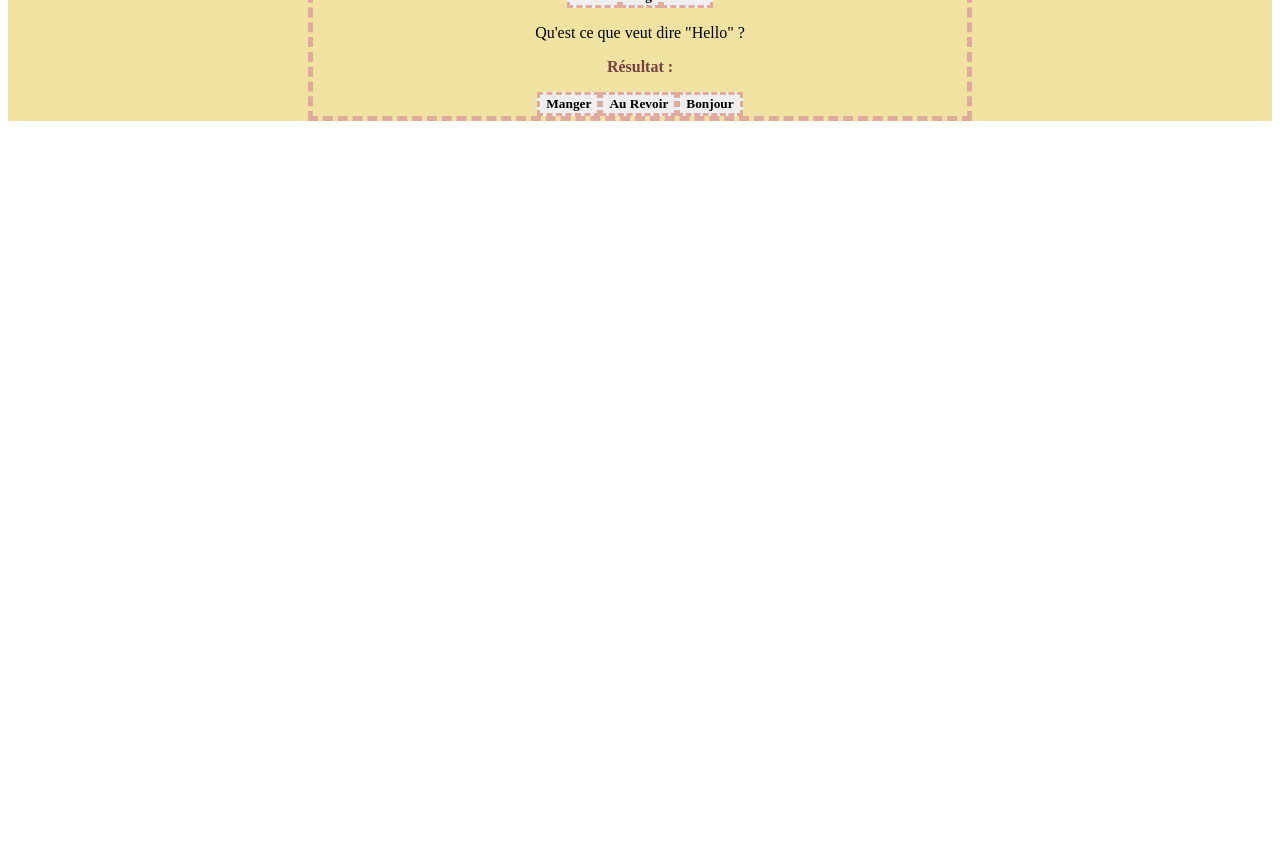
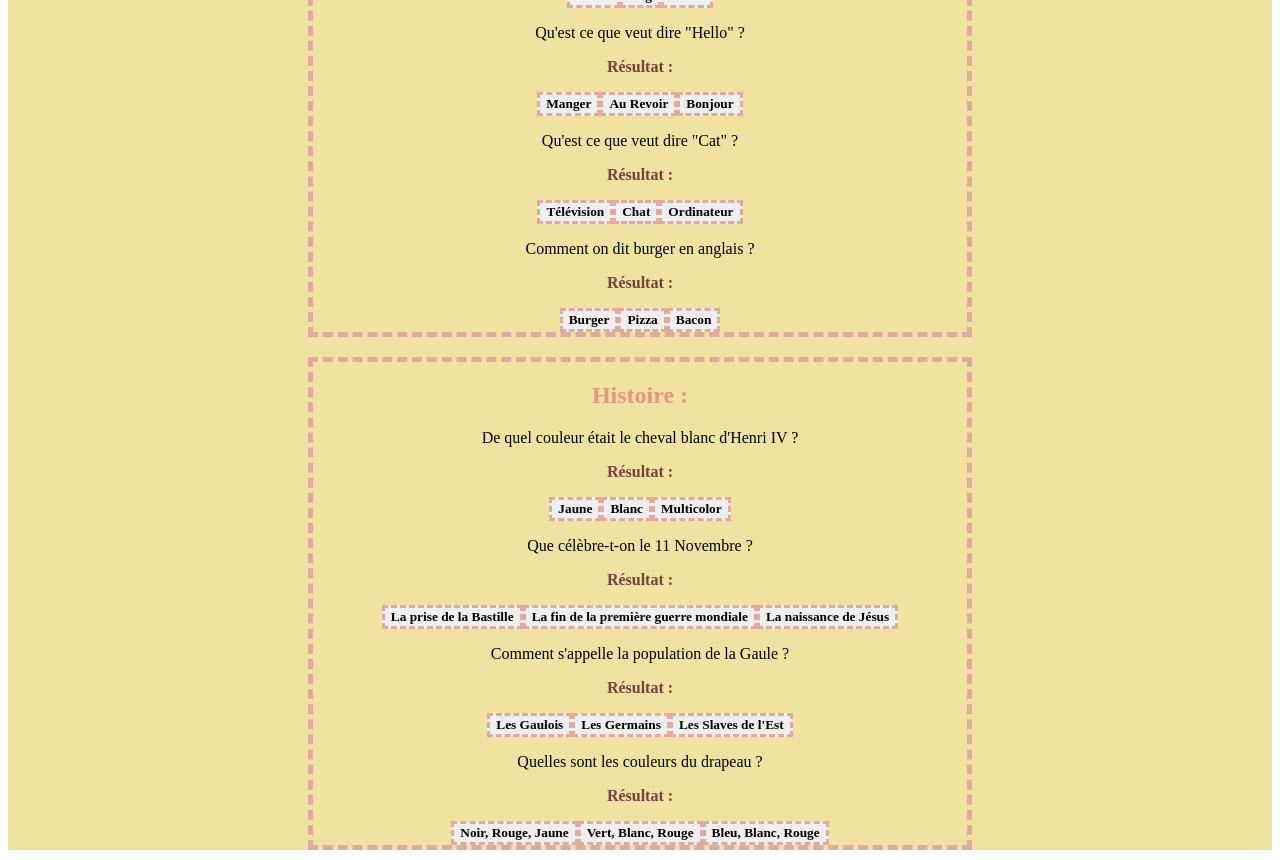
Before and after one commit to LLudyvine/Quizz-Enfants-Vuejs, a Vue app: page / in a window 1280 px wide. Shown: the part 1320-2180 px from the top of the page. Before the commit the page ends 1451 px from the top, so only its background shows below. Built offline with nearby package versions, Linux system fonts and the light colour scheme; the HTML template or start-up script is replaced by a standard one.

Commit message:
ajout de questions et de réponses

```diff
--- a/src/components/QuizzEnfantsVue.vue
+++ b/src/components/QuizzEnfantsVue.vue
@@ -153,6 +153,90 @@ const reponseManger = () => {
    deuxiemeReponseAnglais.value = "Manger";
 };
 
+const troisiemeReponseAnglais = ref("");
+const troisiemeTableauAnglais = ref(["Chat","Ordinateur", "Télévision"]);
+const reponseChatt = () => {
+    troisiemeReponseAnglais.value = "Chat";
+    score();
+};
+const reponseOrdi = () => {
+   troisiemeReponseAnglais.value = "Ordinateur";
+};
+
+const reponseTele = () => {
+   troisiemeReponseAnglais.value = "Télévision";
+};
+
+const quatriemeReponseAnglais = ref("");
+const quatriemeTableauAnglais = ref(["Burger","Pizza", "Bacon"]);
+const reponseBurger = () => {
+   quatriemeReponseAnglais.value = "Burger";
+    score();
+};
+const reponsePizza = () => {
+   quatriemeReponseAnglais.value = "Pizza";
+};
+
+const reponseBacon = () => {
+   quatriemeReponseAnglais.value = "Bacon";
+};
+
+const premiereReponseHistoire = ref("");
+const premierTableauHistoire = ref(["Jaune","Blanc", "Multicolor"]);
+const reponseBlanc = () => {
+   premiereReponseHistoire.value = "Blanc";
+    score();
+};
+const reponseJaune = () => {
+   premiereReponseHistoire.value = "Jaune";
+};
+
+const reponseMulticolor = () => {
+   premiereReponseHistoire.value = "Multicolor";
+};
+
+const deuxiemeReponseHistoire = ref("");
+const deuxiemeTableauHistoire = ref(["La prise de la Bastille","La fin de la première guerre mondiale", "La naissance de Jésus"]);
+const reponsePaix = () => {
+   deuxiemeReponseHistoire.value = "La fin de la première guerre mondiale";
+    score();
+};
+const reponseBastille = () => {
+   deuxiemeReponseHistoire.value = "La prise de la Bastille";
+};
+
+const reponseJesus = () => {
+  deuxiemeReponseHistoire.value = "La naissance de Jésus";
+};
+
+const troisiemeReponseHistoire = ref("");
+const troisiemeTableauHistoire = ref(["Les Germains","Les Gaulois", "Les Slaves de l'Est"]);
+const reponseGaulois = () => {
+   troisiemeReponseHistoire.value = "Les Gaulois";
+    score();
+};
+const reponseGermains = () => {
+   troisiemeReponseHistoire.value = "Les Germains";
+};
+
+const reponseEst = () => {
+  troisiemeReponseHistoire.value = "Les Slaves de l'Est";
+};
+
+const quatriemeReponseHistoire = ref("");
+const quatriemeTableauHistoire = ref(["Noir, Rouge, Jaune","Bleu, Blanc, Rouge", "Vert, Blanc, Rouge"]);
+const reponseBleu = () => {
+   quatriemeReponseHistoire.value = "Bleu, Blanc, Rouge";
+    score();
+};
+const reponseNoir = () => {
+   quatriemeReponseHistoire.value = "Noir, Rouge, Jaune";
+};
+
+const reponseVert = () => {
+  quatriemeReponseHistoire.value = "Vert, Blanc, Rouge";
+};
+
 const scores = ref(0);
 const score = () => {
     scores.value++
@@ -240,6 +324,56 @@ const score = () => {
         <button @click="reponseManger">Manger</button>
         <button @click="reponseAuRevoir">Au Revoir</button>
         <button @click="reponseBonjour">Bonjour</button>
+
+        <p class="question">Qu'est ce que veut dire "Cat" ?</p>
+        <p class="resultat" :style="{color : troisiemeReponseAnglais === troisiemeTableauAnglais[0] ? '#CC4949' : '#784040'}">Résultat : {{ troisiemeReponseAnglais }}</p>
+        <div v-show="troisiemeReponseAnglais === troisiemeTableauAnglais[0]">Bravo tu as réussi la question!🎉</div>
+        <div v-show="troisiemeReponseAnglais === troisiemeTableauAnglais[1] || troisiemeReponseAnglais === troisiemeTableauAnglais[2]">Mauvaise réponse😉</div>
+        <button @click="reponseTele">Télévision</button>
+        <button @click="reponseChatt">Chat</button>
+        <button @click="reponseOrdi">Ordinateur</button>
+
+        <p class="question">Comment on dit burger en anglais ?</p>
+        <p class="resultat" :style="{color : quatriemeReponseAnglais === quatriemeTableauAnglais[0] ? '#CC4949' : '#784040'}">Résultat : {{ quatriemeReponseAnglais }}</p>
+        <div v-show="quatriemeReponseAnglais === quatriemeTableauAnglais[0]">Bravo tu as réussi la question!🎉</div>
+        <div v-show="quatriemeReponseAnglais === quatriemeTableauAnglais[1] || quatriemeReponseAnglais === quatriemeTableauAnglais[2]">Mauvaise réponse😉</div>
+        <button @click="reponseBurger">Burger</button>
+        <button @click="reponsePizza">Pizza</button>
+        <button @click="reponseBacon">Bacon</button>
+    </div>
+    <div class="categories">
+        <h2>Histoire :</h2>
+        <p class="question">De quel couleur était le cheval blanc d'Henri IV ?</p>
+        <p class="resultat" :style="{color : premiereReponseHistoire === premierTableauHistoire[1] ? '#CC4949' : '#784040'}">Résultat : {{ premiereReponseHistoire }}</p>
+        <div v-show="premiereReponseHistoire === premierTableauHistoire[1]">Bravo tu as réussi la question!🎉</div>
+        <div v-show="premiereReponseHistoire === premierTableauHistoire[0] || premiereReponseHistoire === premierTableauHistoire[2]">Mauvaise réponse😉</div>
+        <button @click="reponseJaune">Jaune</button>
+        <button @click="reponseBlanc">Blanc</button>
+        <button @click="reponseMulticolor">Multicolor</button>
+
+        <p class="question">Que célèbre-t-on le 11 Novembre ?</p>
+        <p class="resultat" :style="{color : deuxiemeReponseHistoire === deuxiemeTableauHistoire[1] ? '#CC4949' : '#784040'}">Résultat : {{ deuxiemeReponseHistoire }}</p>
+        <div v-show="deuxiemeReponseHistoire === deuxiemeTableauHistoire[1]">Bravo tu as réussi la question!🎉</div>
+        <div v-show="deuxiemeReponseHistoire === deuxiemeTableauHistoire[0] || deuxiemeReponseHistoire === deuxiemeTableauHistoire[2]">Mauvaise réponse😉</div>
+        <button @click="reponseBastille">La prise de la Bastille</button>
+        <button @click="reponsePaix">La fin de la première guerre mondiale</button>
+        <button @click="reponseJesus">La naissance de Jésus</button>
+
+        <p class="question">Comment s'appelle la population de la Gaule ?</p>
+        <p class="resultat" :style="{color : troisiemeReponseHistoire === troisiemeTableauHistoire[1] ? '#CC4949' : '#784040'}">Résultat : {{ troisiemeReponseHistoire }}</p>
+        <div v-show="troisiemeReponseHistoire === troisiemeTableauHistoire[1]">Bravo tu as réussi la question!🎉</div>
+        <div v-show="troisiemeReponseHistoire === troisiemeTableauHistoire[0] || troisiemeReponseHistoire === troisiemeTableauHistoire[2]">Mauvaise réponse😉</div>
+        <button @click="reponseGaulois">Les Gaulois</button>
+        <button @click="reponseGermains">Les Germains</button>
+        <button @click="reponseEst">Les Slaves de l'Est</button>
+
+        <p class="question">Quelles sont les couleurs du drapeau ?</p>
+        <p class="resultat" :style="{color : quatriemeReponseHistoire === quatriemeTableauHistoire[1] ? '#CC4949' : '#784040'}">Résultat : {{ quatriemeReponseHistoire }}</p>
+        <div v-show="quatriemeReponseHistoire === quatriemeTableauHistoire[1]">Bravo tu as réussi la question!🎉</div>
+        <div v-show="quatriemeReponseHistoire === quatriemeTableauHistoire[0] || quatriemeReponseHistoire === quatriemeTableauHistoire[2]">Mauvaise réponse😉</div>
+        <button @click="reponseNoir">Noir, Rouge, Jaune</button>
+        <button @click="reponseVert">Vert, Blanc, Rouge</button>
+        <button @click="reponseBleu">Bleu, Blanc, Rouge</button>
     </div>
 </template>
 
```
